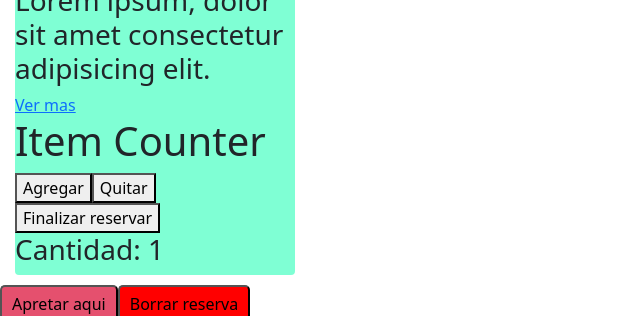
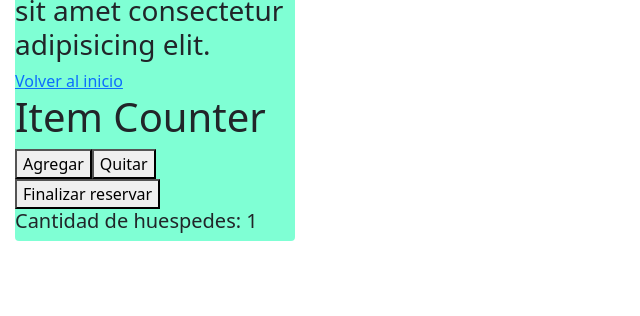
Before and after one commit to MarcosAl18490/AppReact, a React (Create React App) app: page /detalle/1 in a window 1280 px wide. Shown: the part 722-1038 px from the top of the page, without its empty margins (0-640 px from the left). After the commit the page ends 973 px from the top, so only its background shows below. Built offline with nearby package versions, Linux system fonts and the light colour scheme.

Commit message:
sincronizando counter

```diff
--- a/src/App.js
+++ b/src/App.js
@@ -1,10 +1,9 @@
 import './App.css';
 import NavBar from './componentes/NavBar/NavBar';
-import Boton from './componentes/Boton/Boton';
-import BotonChildren from './componentes/Boton/BotonChildren';
 import ItemListContainer from './componentes/ItemListContainer/ItemListContainer.jsx';
 import ItemDetailContainer from './componentes/ItemDetailContainer/ItemDetailContainer';
 import { BrowserRouter, Route, Routes } from "react-router-dom";
+import Cart from './componentes/Cart/Cart';
 
 
 function App() {
@@ -28,12 +27,10 @@ function App() {
 
         <Route path='/detalle/:id' element={<ItemDetailContainer/>}/>
 
+        <Route path='/cart/:idCart' element={<Cart/>}/>
+
       </Routes>
 
-        <Boton text="Apretar aqui"/>
-        <BotonChildren type="alert">
-            Borrar reserva
-        </BotonChildren>
 
       </BrowserRouter>
     </div>
--- a/src/componentes/ItemCount/ItemCount.jsx
+++ b/src/componentes/ItemCount/ItemCount.jsx
@@ -1,4 +1,5 @@
 import React, {useState} from "react";
+import  { Link } from "react-router-dom"
 
 function ItemCount(props){
 
@@ -32,40 +33,11 @@ function ItemCount(props){
         <h1>Item Counter</h1>
         <button onClick={handleIncrementar}>Agregar</button>
         <button onClick={handleRestar}>Quitar</button>
-        <button onClick={handleCLick}>Finalizar reservar</button>
-        <h3>Cantidad: {count}</h3>
+        <Link to="/Cart"><button onClick={handleCLick}>Finalizar reservar</button></Link>
+        <h5>Cantidad de huespedes: {count}</h5>
 
         </>
     )
 }
 
 export default ItemCount;
-
-
-// const [count, setCount] = useState(props.initial);
-
-// function Incrementar (){
-//     if(count<props.stock){
-//       setCount(count+1)
-//     } else{
-//         alert("Superó el numero de huespedes permitidos")
-//     }
-// }
-
-// function Restar (){
-//     if(count>props.initial){
-//       setCount(count-1)
-//     } else{
-//         alert("No puede haber menos de un huesped")
-//     }
-// }
-
-
-// return(
-//     <>
-//     <h1>Item Counter</h1>
-//     <button onClick={Incrementar}>Agregar</button>
-//     <button onClick={Restar}>Quitar</button>
-//     <h3>Huespedes: {count}</h3>
-//     </>
-// )
--- a/src/componentes/ItemDetailContainer/ItemDetail.jsx
+++ b/src/componentes/ItemDetailContainer/ItemDetail.jsx
@@ -25,7 +25,7 @@ function ItemDetail( {id , categoria, precio, capacidad, imagen, descripcion, st
                     <p> {precio}  </p>
                     <p>{capacidad}</p>
                     <h3>{descripcion}</h3>
-                    <Link to={`/detalle/${id}`}>Ver mas</Link>
+                    <Link to="/">Volver al inicio</Link>
                 </div>
 
                  {cantWidget === 0?
--- a/src/componentes/NavBar/NavBar.jsx
+++ b/src/componentes/NavBar/NavBar.jsx
@@ -8,8 +8,6 @@ function NavBar(){
         <div>
             <ul>
             <Link to="/">Principal</Link>
-            <br />
-            <Link to="/Habitaciones">Habitaciones</Link>
             <br />
             <Link to="/Contacto">Contacto</Link>
             <br />
```
Also changed, not shown: src/componentes/Cart/Cart.jsx (added).
